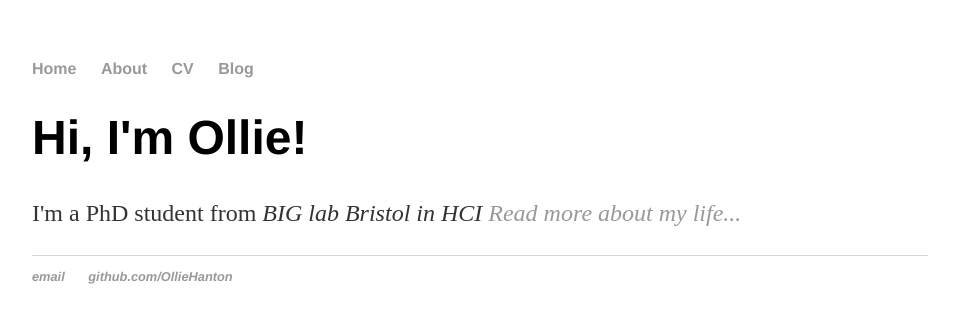
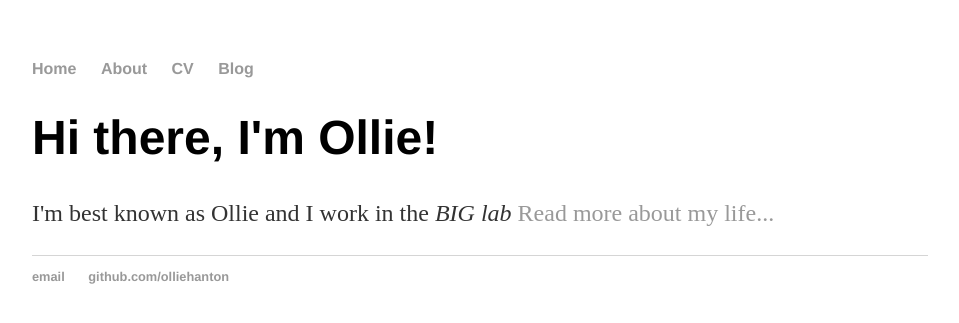
Before and after one commit to OllieHanton/olliehanton.github.io, a Jekyll site: the page built from index.html, in a window 1280 px wide. Shown: the top 323 px of the page, without its empty margins (160-1119 px from the left). Built offline with Jekyll 4.4.1, drawn with Linux system fonts in a browser that asks for light colours.

Commit message:
Update index.html

```diff
--- a/index.html
+++ b/index.html
@@ -1,30 +1,8 @@
-<!DOCTYPE html>
-<html>
-	<head>
-		<title>Ollie Hanton PhD student</title>
-		<!-- link to main stylesheet -->
-		<link rel="stylesheet" type="text/css" href="/css/main.css">
-	</head>
-	<body>
-		<nav>
-    		<ul>
-        		<li><a href="/">Home</a></li>
-	        	<li><a href="/about">About</a></li>
-        		<li><a href="/cv">CV</a></li>
-        		<li><a href="/blog">Blog</a></li>
-    		</ul>
-		</nav>
-		<div class="container">
-    		<div class="blurb">
-        		<h1>Hi, I'm Ollie!</h1>
-				<p>I'm a PhD student from <em> BIG lab Bristol <em> in HCI <a href="/about">Read more about my life...</a></p>
-    		</div><!-- /.blurb -->
-		</div><!-- /.container -->
-		<footer>
-    		<ul>
-        		<li><a href="mailto:oh12660@bristol.ac.uk">email</a></li>
-        		<li><a href="https://github.com/OllieHanton">github.com/OllieHanton</a></li>
-			</ul>
-		</footer>
-	</body>
-</html>
+---
+layout: default
+title: Ollie Hanton, PhD student
+---
+<div class="blurb">
+	<h1>Hi there, I'm Ollie!</h1>
+	<p>I'm best known as Ollie and I work in the  <em>BIG lab</em> <a href="/about">Read more about my life...</a></p>
+</div><!-- /.blurb -->
```
